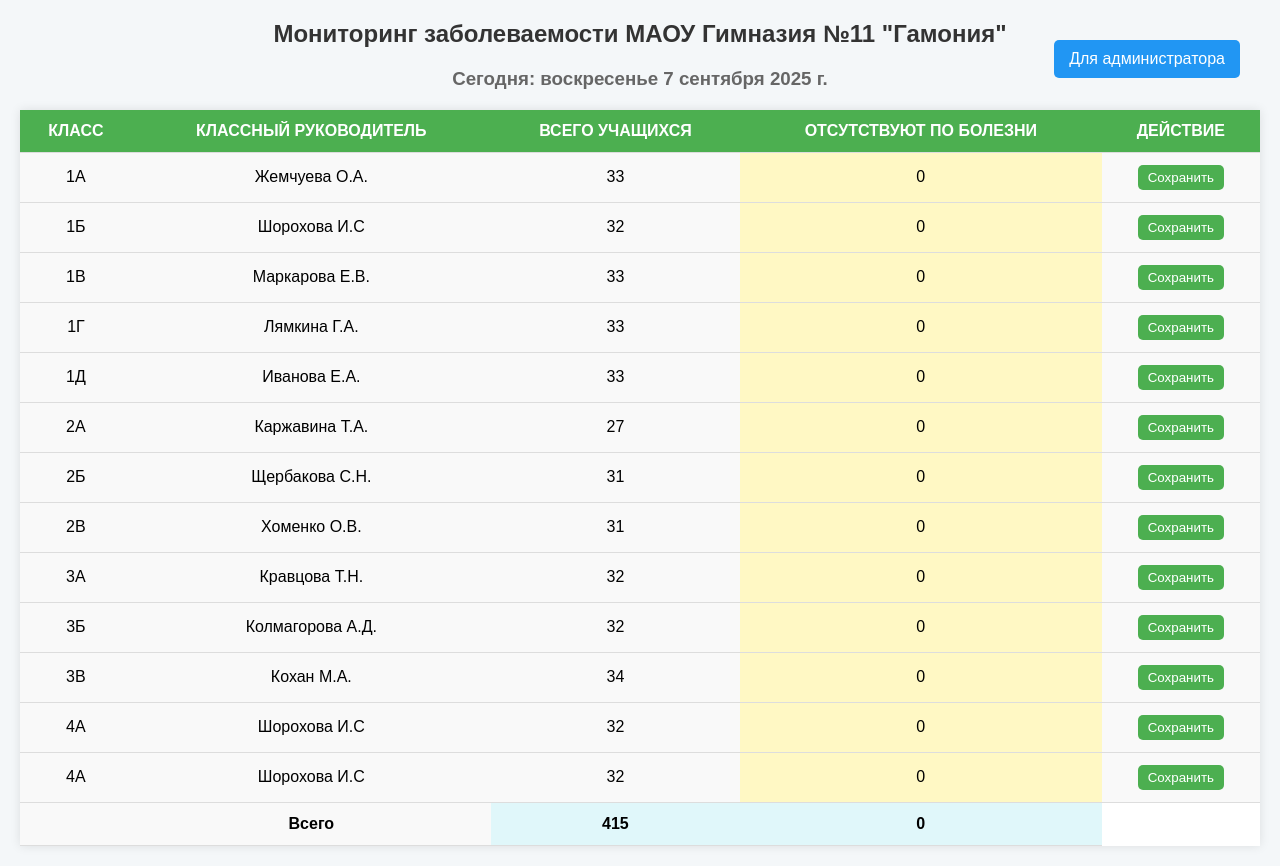
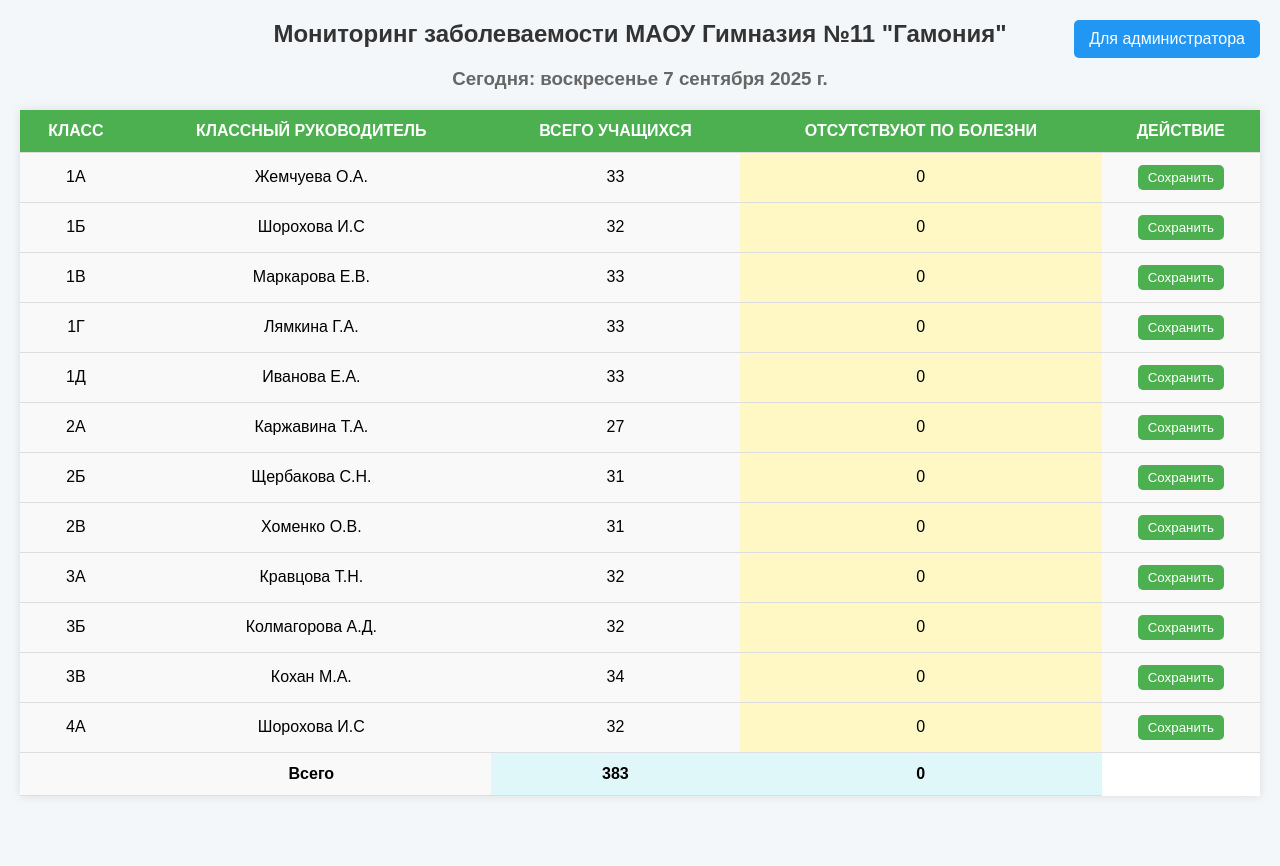
Before and after one commit to aleksandrkoshelev2000-cpu/monitoring.gitHub.io, a plain HTML site: page index.html in a window 1280 px wide. After the commit the page ends 816 px from the top, so only its background shows below. Drawn offline with Linux system fonts and the light colour scheme.

Commit message:
index.html

```diff
--- a/index.html
+++ b/index.html
@@ -1,4 +1,4 @@
-<html <html lang="ru">
+<html lang="ru">
 <head>
     <meta charset="UTF-8">
     <meta name="viewport" content="width=device-width, initial-scale=1.0">
@@ -22,7 +22,7 @@
         }
 
         .admin-button {
-            position: absolute;
+            position: fixed; /* Фиксированное положение */
             top: 20px;
             right: 20px;
             padding: 10px 15px;
@@ -32,6 +32,7 @@
             border-radius: 5px;
             cursor: pointer;
             font-size: 16px;
+            z-index: 1000; /* Обеспечение того, чтобы кнопка была поверх других элементов */
         }
 
         .admin-button:hover {
@@ -97,6 +98,11 @@
         .save-button:hover {
             background-color: #388E3C;
         }
+
+        .saved {
+            background-color: #FFD700; /* Золотистый цвет для кнопки после сохранения */
+            color: black; /* Цвет текста после сохранения */
+        }
     </style>
 </head>
 <body>
@@ -126,92 +132,85 @@ document.write(day[d.getDay()] + " " + d.getDate() + " " + month[d.getMonth()] +
     <td>1А</td>
     <td>Жемчуева О.А.</td>
     <td>33</td>
-    <td contenteditable="true" data-class="1А" onblur="calculateSums()" id="absent-1A">0</td>
-    <td><button class="save-button" onclick="saveData('1А')">Сохранить</button></td>
+    <td contenteditable="true" data-class="1А" onblur="calculateSums()" id="absent-1А">0</td>
+    <td><button class="save-button" onclick="saveData('1А', this)">Сохранить</button></td>
   </tr>
   <tr>
     <td>1Б</td>
     <td>Шорохова И.С</td>
     <td>32</td>
-    <td contenteditable="true" data-class="1Б" onblur="calculateSums()" id="absent-1B">0</td>
-    <td><button class="save-button" onclick="saveData('1Б')">Сохранить</button></td>
+    <td contenteditable="true" data-class="1Б" onblur="calculateSums()" id="absent-1Б">0</td>
+    <td><button class="save-button" onclick="saveData('1Б', this)">Сохранить</button></td>
   </tr>
   <tr>
     <td>1В</td>
     <td>Маркарова Е.В.</td>
     <td>33</td>
-    <td contenteditable="true" data-class="1В" onblur="calculateSums()" id="absent-1V">0</td>
-    <td><button class="save-button" onclick="saveData('1В')">Сохранить</button></td>
+    <td contenteditable="true" data-class="1В" onblur="calculateSums()" id="absent-1В">0</td>
+    <td><button class="save-button" onclick="saveData('1В', this)">Сохранить</button></td>
   </tr>
   <tr>
     <td>1Г</td>
     <td>Лямкина Г.А.</td>
     <td>33</td>
-    <td contenteditable="true" data-class="1Г" onblur="calculateSums()" id="absent-1G">0</td>
-    <td><button class="save-button" onclick="saveData('1Г')">Сохранить</button></td>
+    <td contenteditable="true" data-class="1Г" onblur="calculateSums()" id="absent-1Г">0</td>
+    <td><button class="save-button" onclick="saveData('1Г', this)">Сохранить</button></td>
   </tr>
   <tr>
     <td>1Д</td>
     <td>Иванова Е.А.</td>
     <td>33</td>
-    <td contenteditable="true" data-class="1Д" onblur="calculateSums()" id="absent-1D">0</td>
-    <td><button class="save-button" onclick="saveData('1Д')">Сохранить</button></td>
+    <td contenteditable="true" data-class="1Д" onblur="calculateSums()" id="absent-1Д">0</td>
+    <td><button class="save-button" onclick="saveData('1Д', this)">Сохранить</button></td>
   </tr>
   <tr>
     <td>2А</td>
     <td>Каржавина Т.А.</td>
     <td>27</td>
-    <td contenteditable="true" data-class="2А" onblur="calculateSums()" id="absent-2A">0</td>
-    <td><button class="save-button" onclick="saveData('2А')">Сохранить</button></td>
+    <td contenteditable="true" data-class="2А" onblur="calculateSums()" id="absent-2А">0</td>
+    <td><button class="save-button" onclick="saveData('2А', this)">Сохранить</button></td>
   </tr>
   <tr>
     <td>2Б</td>
     <td>Щербакова С.Н.</td>
     <td>31</td>
     <td contenteditable="true" data-class="2Б" onblur="calculateSums()" id="absent-2Б">0</td>
-    <td><button class="save-button" onclick="saveData('2Б')">Сохранить</button></td>
+    <td><button class="save-button" onclick="saveData('2Б', this)">Сохранить</button></td>
   </tr>
   <tr>
     <td>2В</td>
     <td>Хоменко О.В.</td>
     <td>31</td>
     <td contenteditable="true" data-class="2В" onblur="calculateSums()" id="absent-2В">0</td>
-    <td><button class="save-button" onclick="saveData('2В')">Сохранить</button></td>
+    <td><button class="save-button" onclick="saveData('2В', this)">Сохранить</button></td>
   </tr>
   <tr>
     <td>3А</td>
     <td>Кравцова Т.Н.</td>
     <td>32</td>
     <td contenteditable="true" data-class="3А" onblur="calculateSums()" id="absent-3А">0</td>
-    <td><button class="save-button" onclick="saveData('3А')">Сохранить</button></td>
+    <td><button class="save-button" onclick="saveData('3А', this)">Сохранить</button></td>
   </tr>
   <tr>
     <td>3Б</td>
     <td>Колмагорова А.Д.</td>
     <td>32</td>
     <td contenteditable="true" data-class="3Б" onblur="calculateSums()" id="absent-3Б">0</td>
-    <td><button class="save-button" onclick="saveData('3Б')">Сохранить</button></td>
+    <td><button class="save-button" onclick="saveData('3Б', this)">Сохранить</button></td>
   </tr>
   <tr>
     <td>3В</td>
     <td>Кохан М.А.</td>
     <td>34</td>
     <td contenteditable="true" data-class="3В" onblur="calculateSums()" id="absent-3В">0</td>
-    <td><button class="save-button" onclick="saveData('3В')">Сохранить</button></td>
+    <td><button class="save-button" onclick="saveData('3В', this)">Сохранить</button></td>
   </tr>
   <tr>
     <td>4А</td>
     <td>Шорохова И.С</td>
     <td>32</td>
     <td contenteditable="true" data-class="4А" onblur="calculateSums()" id="absent-4А">0</td>
-    <td><button class="save-button" onclick="saveData('4А')">Сохранить</button></td>
-  </tr>
-    <tr>
-    <td>4А</td>
-    <td>Шорохова И.С</td>
-    <td>32</td>
-    <td contenteditable="true" data-class="4А" onblur="calculateSums()" id="absent-4А">0</td>
-    <td><button class="save-button" onclick="saveData('4А')">Сохранить</button></td>
+    <td><button class="save-button" onclick="saveData('4А', this)">Сохранить</button></td>
   </tr>
   <tr>
     <td></td>
@@ -244,17 +243,22 @@ function openAdminPage() {
     const password = prompt("Введите пароль для доступа к странице администратора:");
     if (password === "admin123") { // Замените "admin123" на ваш желаемый пароль
         alert("Добро пожаловать, администратор!");
-        // Открытие новой страницы (в данном случае используется alert вместо реального перехода)
+        // Открытие новой страницы
         // window.location.href = "admin_page.html"; // Ссылка на страницу администратора
     } else {
         alert("Неверный пароль!");
     }
 }
 
-function saveData(className) {
+function saveData(className, button) {
     const absentCount = document.getElementById(`absent-${className}`).innerText;
     if (absentCount) {
         localStorage.setItem(className, absentCount);
+
+        // Меняем текст и цвет кнопки
+        button.innerText = "СОХРАНЕНО";
+        button.classList.add("saved");
+
         alert(`Данные для класса ${className} сохранены!`);
     } else {
         alert(`Введите число для класса ${className}.`);
@@ -279,5 +283,4 @@ window.onload = function() {
 </script>
 
 </body>
-
 </html>
```
